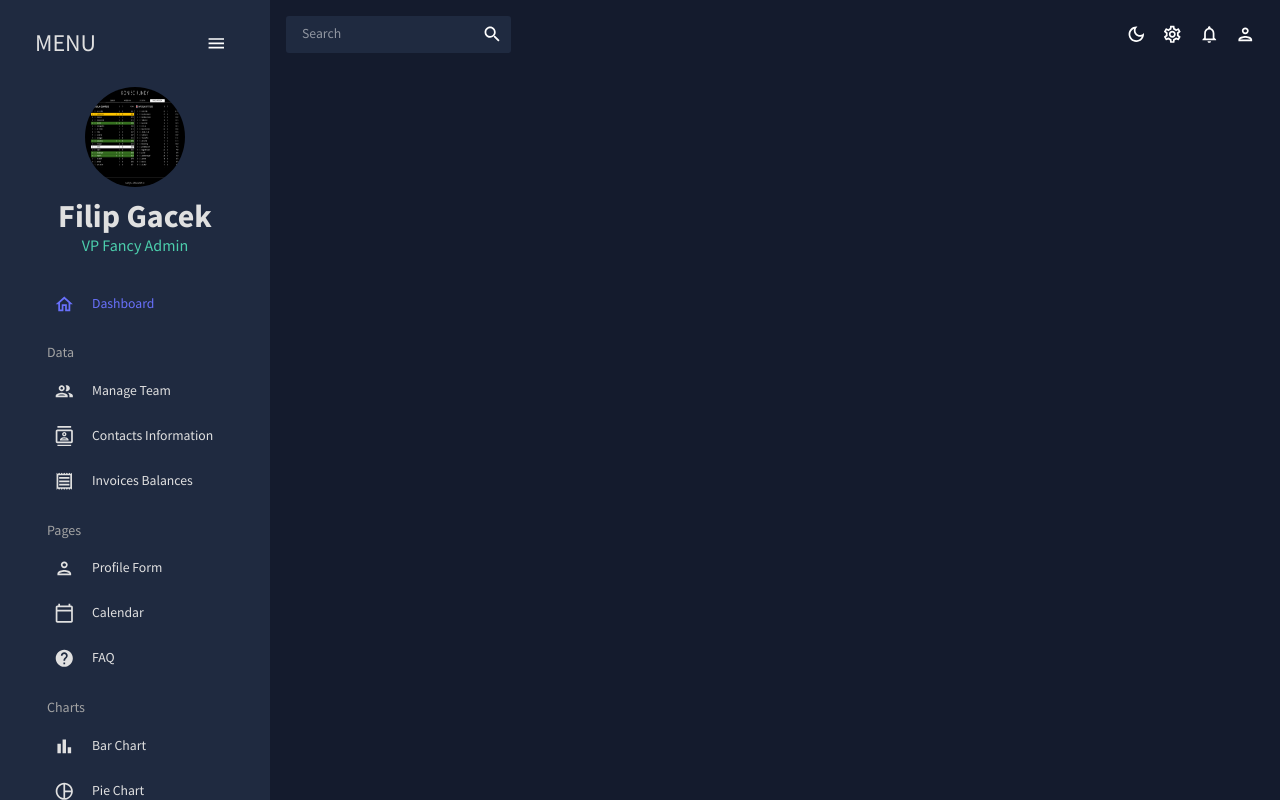
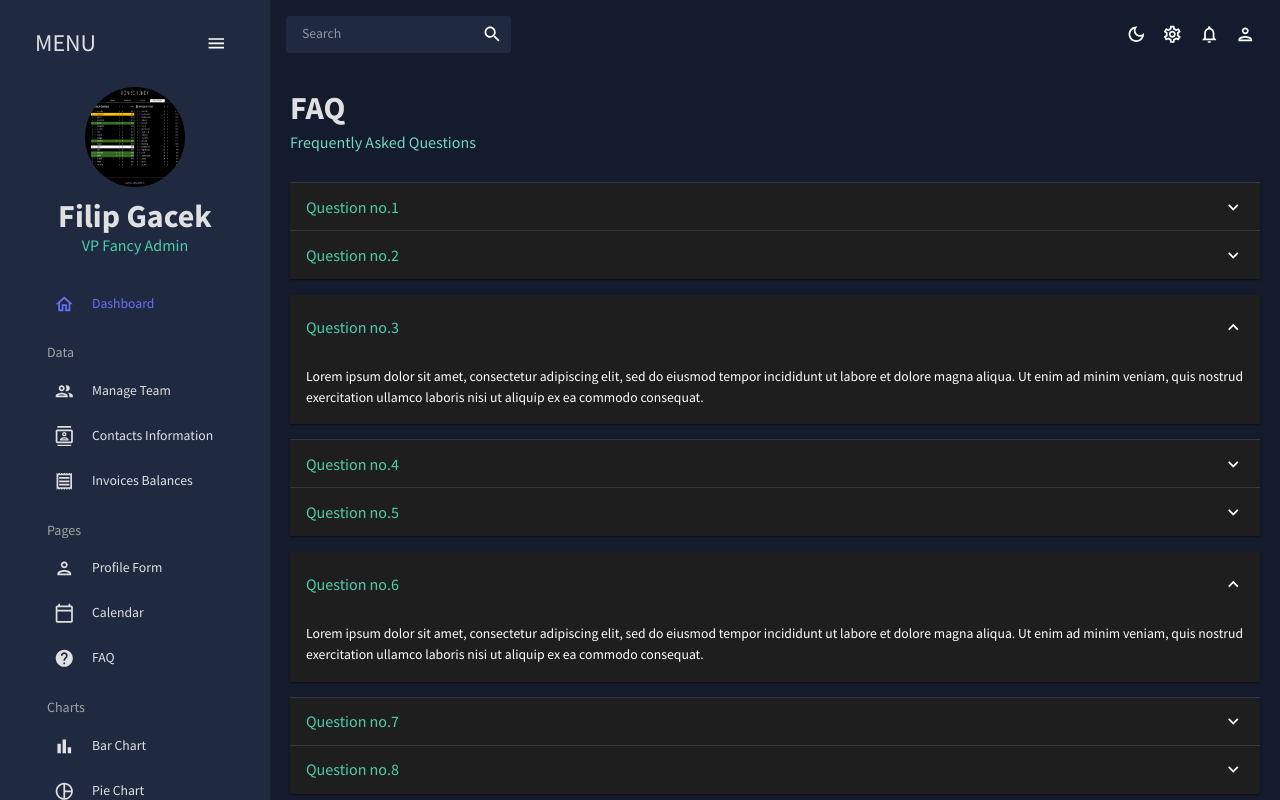
Before and after one commit to GacinhoV33/Dashboard-for-Admin, a React (Create React App) app in the folder react-admin/: page /faq in a window 1280 px wide. Built offline with nearby package versions, Linux system fonts and the light colour scheme; a web font is replaced by a local one.

Commit message:
Adding Faq section

```diff
--- a/react-admin/src/App.js
+++ b/react-admin/src/App.js
@@ -11,7 +11,7 @@ import Contacts from './scenes/contacts';
 import Form from './scenes/form';
 // import Line from './scenes/line';
 // import Pie from './scenes/pie';
-// import FAQ from './scenes/faq';
+import FAQ from './scenes/faq';
 // import Geography from './scenes/geography';
 import Calendar from './scenes/calendar';
 
@@ -34,7 +34,7 @@ function App() {
                 {/* <Route path='/bar' element={<Bar />}/> */}
                 {/* <Route path='/pie' element={<Pie />}/> */}
                 {/* <Route path='/line' element={<Line />}/> */}
-                {/* <Route path='/faq' element={<FAQ />}/> */}
+                <Route path='/faq' element={<FAQ />}/>
                 {/* <Route path='/geography' element={<Geography />}/> */}
                 <Route path='/calendar' element={<Calendar />}/>
               </Routes>
--- /dev/null
+++ b/react-admin/src/scenes/faq/index.jsx
@@ -0,0 +1,38 @@
+import {Box, useTheme, Typography} from '@mui/material';
+import Header from '../../components/Header';
+import {Accordion} from '@mui/material';
+import {AccordionSummary} from '@mui/material';
+import {AccordionDetails} from '@mui/material';
+import { ExpandMoreOutlined } from '@mui/icons-material';
+import { tokens } from '../../theme';
+
+
+
+const FAQ = () => {
+    const theme = useTheme();
+    const colors = tokens(theme.palette.mode);
+
+    return (
+        <Box m='20px'>
+            <Header title='FAQ' subtitle='Frequently Asked Questions'/>
+
+                {[1, 2, 3, 4 , 5, 6, 7, 8].map((questionNumber) => (
+                <Accordion key={questionNumber} defaultExpanded={questionNumber===3 || questionNumber === 6}>
+                    <AccordionSummary expandIcon={<ExpandMoreOutlined/>}>
+                        <Typography color={colors.greenAccent[500]} variant='h5'>
+                            Question no.{questionNumber}
+                        </Typography>
+                    </AccordionSummary>
+                    <AccordionDetails>
+                        <Typography>
+                        Lorem ipsum dolor sit amet, consectetur adipiscing elit, sed do eiusmod tempor incididunt ut labore et dolore magna aliqua.
+                        Ut enim ad minim veniam, quis nostrud exercitation ullamco laboris nisi ut aliquip ex ea commodo consequat.
+                        </Typography>
+                    </AccordionDetails>
+                </Accordion>
+            ))}
+        </Box>
+    )
+}
+
+export default FAQ;
```
